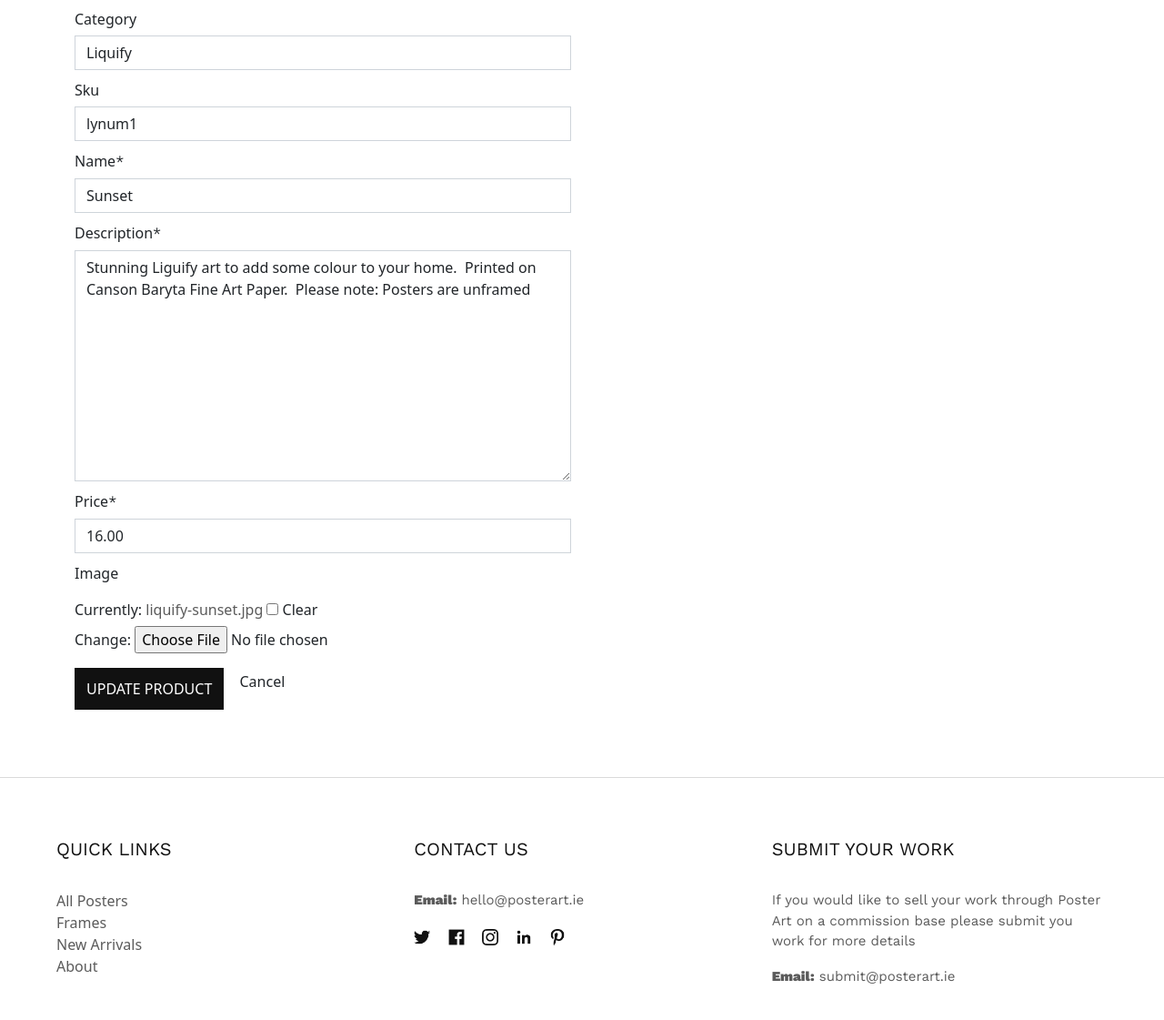
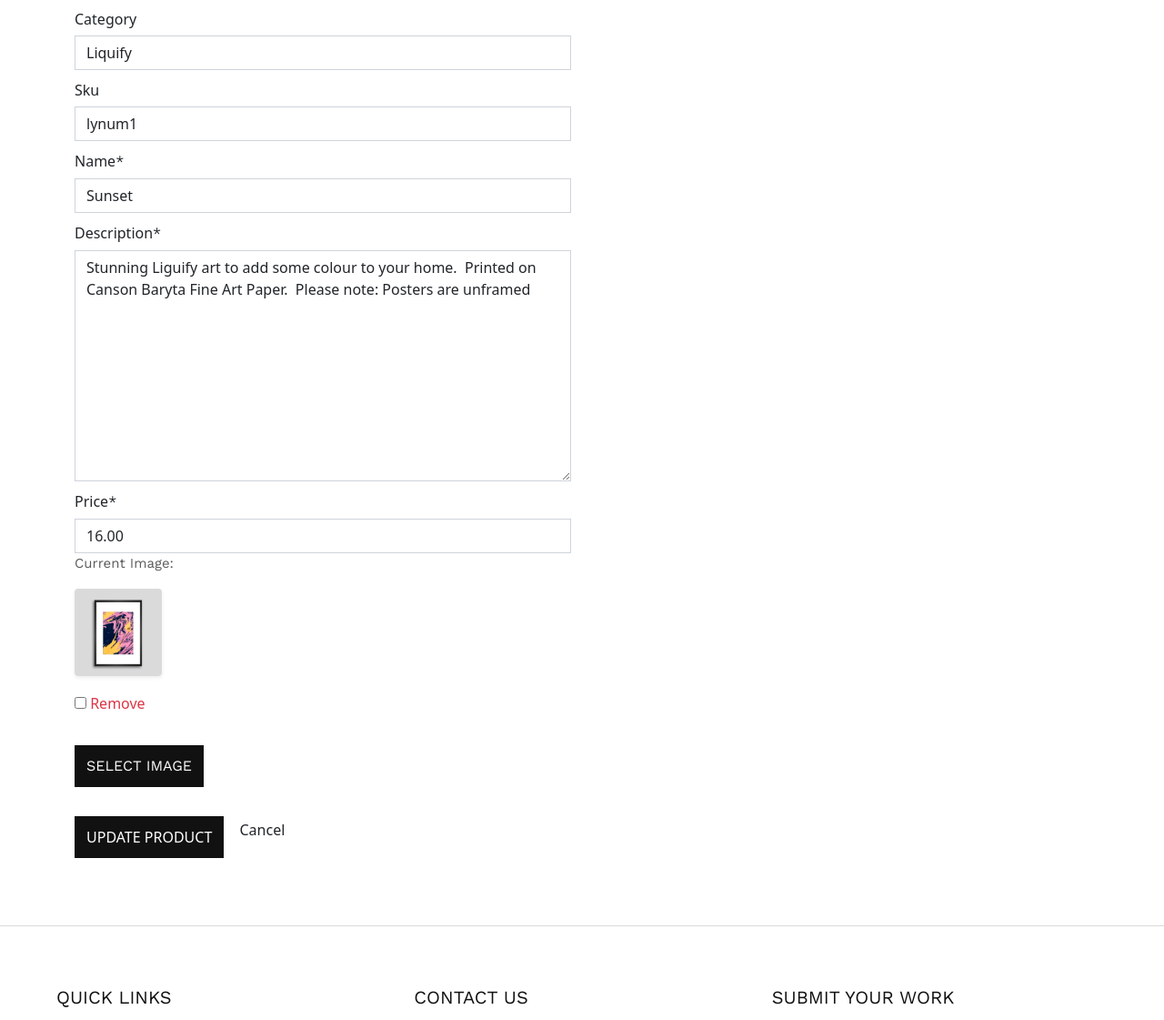
Before and after one commit to hellyryan1995/Poster-Art-MS4, a Django app: page /products/edit/1/ in a window 1280 px wide. Shown: the part 248-1369 px from the top of the page at 91% size. Before the commit the page ends 1330 px from the top, so only its background shows below. Run offline with Django 3.2, Linux system fonts and the light colour scheme; the visitor is signed in with stand-in values (Sample User, id 1); data comes from the database, SQL or seed files in the repository; some libraries are stand-ins or nearby versions.

Commit message:
Fixed the image field

```diff
--- a/products/forms.py
+++ b/products/forms.py
@@ -1,4 +1,6 @@
 from django import forms
+
+from .widgets import CustomClearableFileInput
 from .models import Product, Category
 
 
@@ -9,6 +11,8 @@ class ProductForm(forms.ModelForm):
         fields = '__all__'
         widgets = {'size': forms.HiddenInput()}
 
+    image = forms.ImageField(label='Image', required=False, widget=CustomClearableFileInput)
+
     def __init__(self, *args, **kwargs):
         super().__init__(*args, **kwargs)
         categories = Category.objects.all()
--- /dev/null
+++ b/products/templates/products/custom_widget_templates/custom_clearable_file_input.html
@@ -0,0 +1,17 @@
+{% if widget.is_initial %}
+    <p>{{ widget.initial_text }}:</p>
+    <a href="{{ widget.value.url }}">
+        <img width="96" height="96" class="rounded shadow-sm" src="{{ widget.value.url }}">
+    </a>
+    {% if not widget.required %}
+        <div class="custom-control custom-checkbox mt-2">
+            <input class="custom-control-input" type="checkbox" name="{{ widget.checkbox_name }}" id="{{ widget.checkbox_id }}">
+            <label class="custom-control-label text-danger" for="{{ widget.checkbox_id }}">{{ widget.clear_checkbox_label }}</label>
+        </div>
+    {% endif %}<br>
+    {{ widget.input_text }}
+{% endif %}
+<span class="btn add-to-cart rounded-0 text-uppercase mt-1 btn-file">
+    Select Image <input id="new-image" type="{{ widget.type }}" name="{{ widget.name }}"{% include "django/forms/widgets/attrs.html" %}>
+</span>
+<strong><p class="text-danger" id="filename"></p></strong>
--- a/products/templates/products/edit_product.html
+++ b/products/templates/products/edit_product.html
@@ -24,7 +24,13 @@
             <div class="col-12 col-md-6">
                 <form method="POST" action="{% url 'edit_product' product.id %}" class="form mb-4" enctype="multipart/form-data">
                     {% csrf_token %}
-                    {{ form | crispy }}
+                    {% for field in form %}
+                        {% if field.name != 'image' %}
+                            {{ field | as_crispy_field }}
+                        {% else %}
+                            {{ field }}
+                        {% endif %}
+                    {% endfor %}
                     <div>
                         <button class="btn add-to-cart rounded-0 text-uppercase mt-3" type="submit">Update Product</button>
                         <a class="btn" href="{% url 'products' %}">Cancel</a>
@@ -34,3 +40,13 @@
         </div>
     </div>
 {% endblock %}
+
+{% block postloadjs %}
+    {{ block.super }}
+    <script type="text/javascript">
+        $('#new-image').change(function() {
+            var file = $('#new-image')[0].files[0];
+            $('#filename').text(`Image will be set to: ${file.name}`);
+        });
+    </script>
+{% endblock %}
--- a/static/css/base.css
+++ b/static/css/base.css
@@ -484,6 +484,35 @@ th {
 	color: #111; /* text-info */
 }
 
+/* Product Form */
+
+.btn-file {
+    position: relative;
+    overflow: hidden;
+}
+
+.btn-file input[type="file"] {
+    position: absolute;
+    top: 0;
+    right: 0;
+    min-width: 100%;
+    min-height: 100%;
+    opacity: 0;
+    cursor: pointer;
+}
+
+.custom-checkbox .custom-control-label::before {
+    border-radius: 0;
+    border-color: #A74646;
+}
+
+.custom-checkbox .custom-control-input:checked~.custom-control-label::before {
+    background-color: #A74646;
+    border-color: #A74646;
+    border-radius: 0;
+}
+
+
 /* ---------------------------------------- Footer Styling */
 
 .footer-styling {
```
Also changed, not shown: products/templates/products/add_product.html (+18 -1 lines), products/widgets.py (added, +9 -0 lines), media/gradient-cuba_IPn3HGP.jpg (added).
